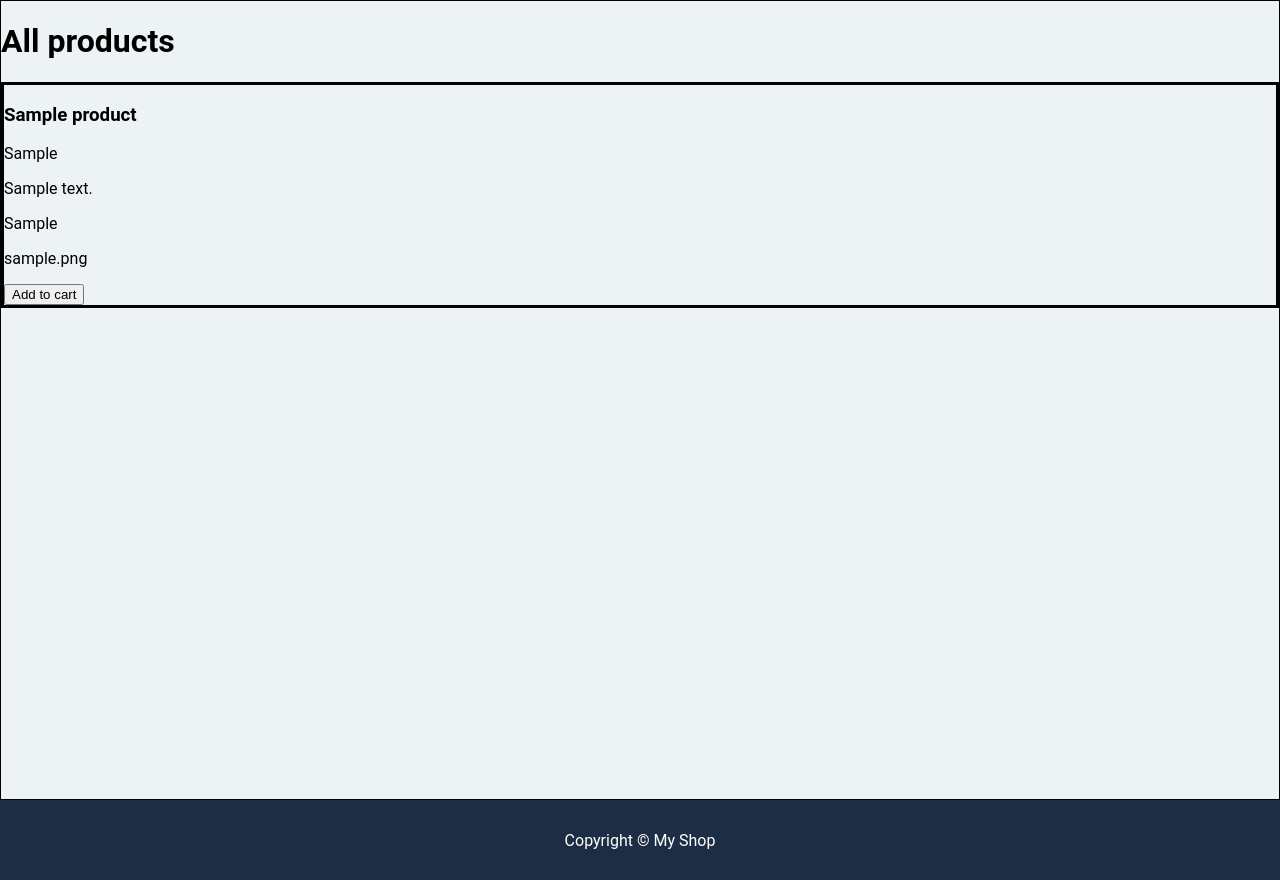
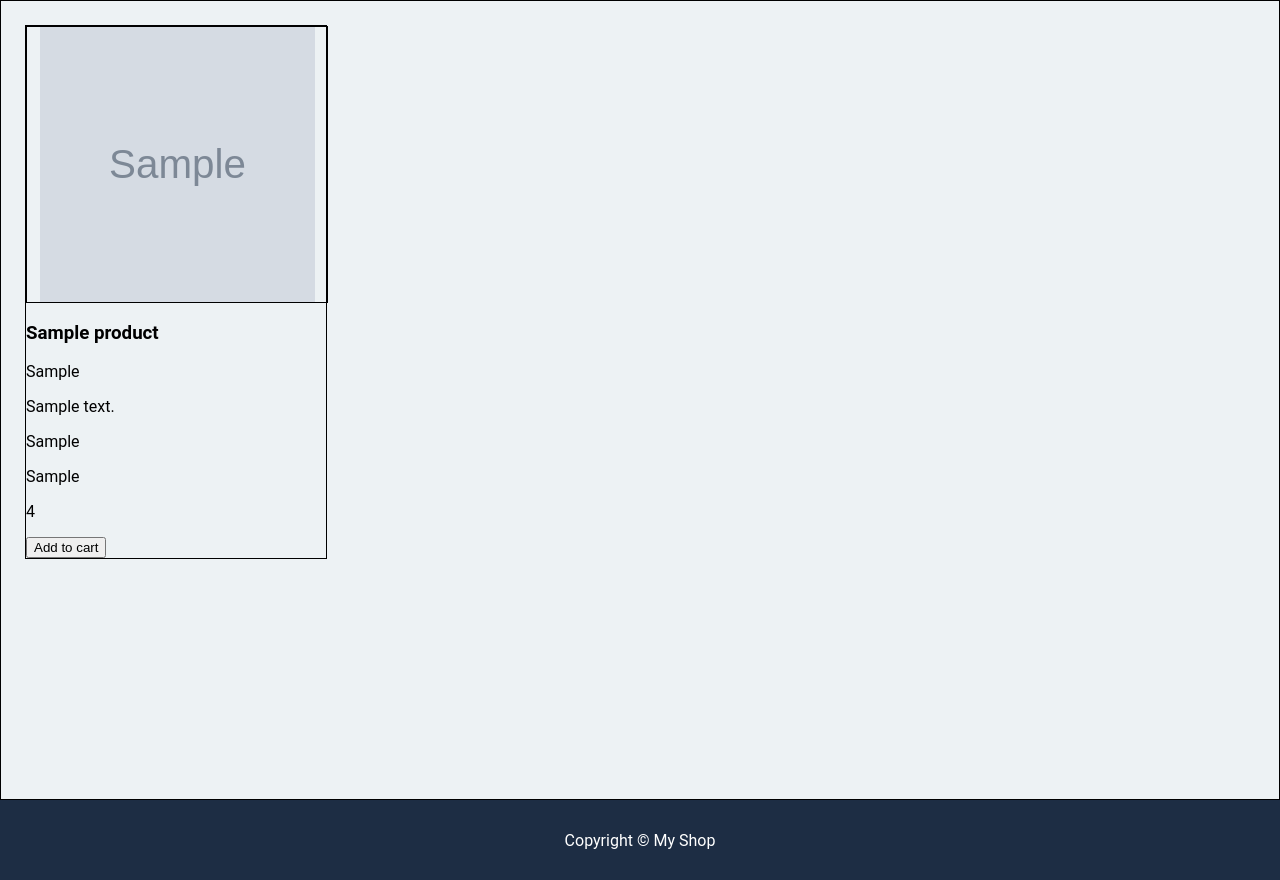
Before and after one commit to tofikvel/Full-Stack-Web-App, a Node server app: page / in a window 1280 px wide. Shown: the part 88-968 px from the top of the page. Run offline with Node 20, Linux system fonts and the light colour scheme; tables that the repository leaves empty hold one stand-in row (values such as "Sample post"); grey boxes marked "Sample" are stand-in pictures; some libraries are stand-ins or nearby versions.

Commit message:
added few lines of code

```diff
--- a/app.js
+++ b/app.js
@@ -20,6 +20,7 @@ app.set('view engine', 'ejs');
 
 // middleware & static files
 app.use(express.static('public'));
+app.use(express.json());
 app.use(express.urlencoded({ extended: true }));
 app.use(morgan('dev'));
 
@@ -35,6 +36,14 @@ app.get('/', (req, res) => {
         })
 });
 
+app.post('/', (req, res) => {
+    const products = req.body;
+    Product.insertMany(products)
+        .then(result => res.status(201).send(result))
+        .catch(err => res.status(400).send(err));
+});
+
+// to add product to the cart
 app.post('/cart', (req, res) => {
     const { title, price, description, weight, image } = req.body;
     const CartItem = new Cart({ title, price, description, weight, image });
@@ -60,6 +69,8 @@ app.get('/product', (req, res) => {
     res.render('product', { title: 'Product' });
 });
 
+
+// to display all items in the cart
 app.get('/cart', (req, res) => {
     Cart.find().sort({ createdAt: -1 })
         .then((data) => {
--- a/public/styles.css
+++ b/public/styles.css
@@ -37,13 +37,37 @@ body {
 .content {
     display: flex;
     flex-direction: column;
+    align-items: center;
     border: 1px solid #000;
     width: 95rem;
+    padding: 1.5rem;
+}
+
+.store-product-list {
+    display: grid;
+    grid-template-columns: repeat(4, 1fr);
+    gap: 10px;
+}
+
+.product-image-box {
+    display: flex;
+    flex-direction: column;
+    align-items: center;
+    justify-content: center;
+    height: 275px;
+    width: 100%;
+    border: 1px solid #000;
 }
 
 .product-entity {
-    border: 3px solid #000;
-    margin-bottom: 0.5rem;
+    min-height: 350px;
+    width: 300px;
+    border: 1px solid #000;
+}
+
+.product-image {
+    height: 100%;
+    width: 275px;
 }
 
 .footer {
--- a/views/index.ejs
+++ b/views/index.ejs
@@ -7,10 +7,13 @@
             <%- include('./partials/navbar.ejs')%>
                 <div class="wrapper">
                     <div class="content">
-                        <h1>All products</h1>
+                        <div class="store-product-list">
                             <% if (products.length> 0) { %>
                                 <% products.forEach(product=> { %>
                                     <div class="product-entity">
+                                        <div class="product-image-box">
+                                            <img src=<%=product.image %> alt="product-image" class="product-image">
+                                        </div>
                                         <h3 class="product-title">
                                             <%= product.title %>
                                         </h3>
@@ -23,9 +26,13 @@
                                         <p class="product-weight">
                                             <%= product.weight %>
                                         </p>
-                                    <p class="product-image">
-                                        <%= product.image %>
+                                        <p class="product-category">
+                                            <%= product.category %>
                                         </p>
+                                        <p class="product-rating">
+                                            <%= product.rating %>
+                                        </p>
+
                                         <form method="POST" action="/cart" style="display: inline;">
                                             <input type="hidden" name="title" value="<%= product.title %>">
                                             <input type="hidden" name="price" value="<%= product.price %>">
@@ -42,6 +49,7 @@
                                             <% } %>
                         </div>
                     </div>
+                </div>
                 <%- include('./partials/footer.ejs')%>
     </body>
 
```
Lines whose indentation alone changed are shown as unchanged.
